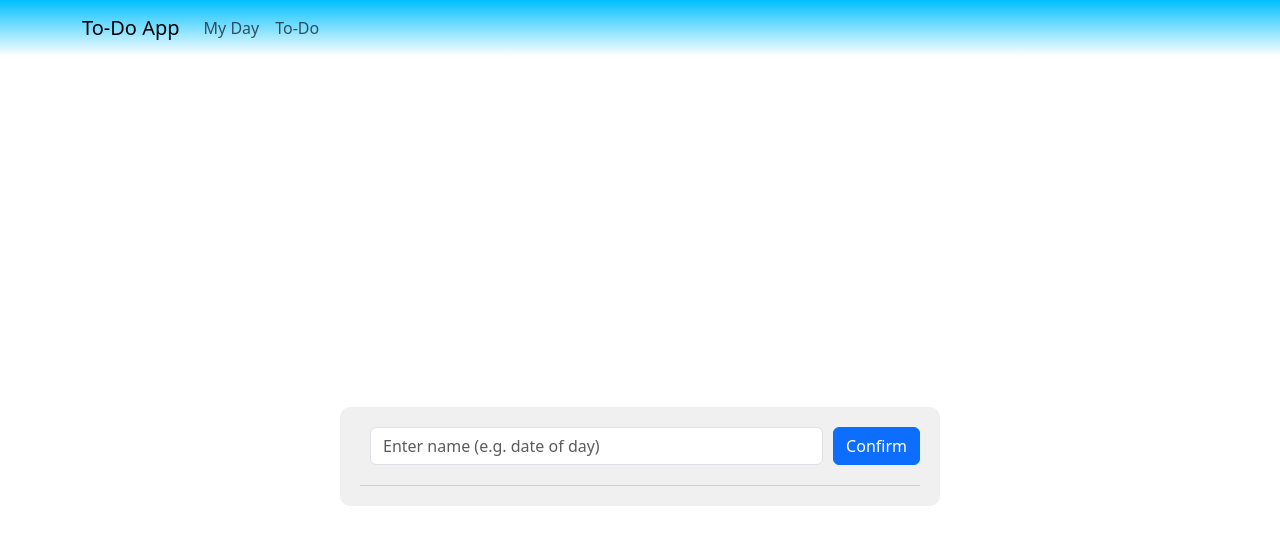
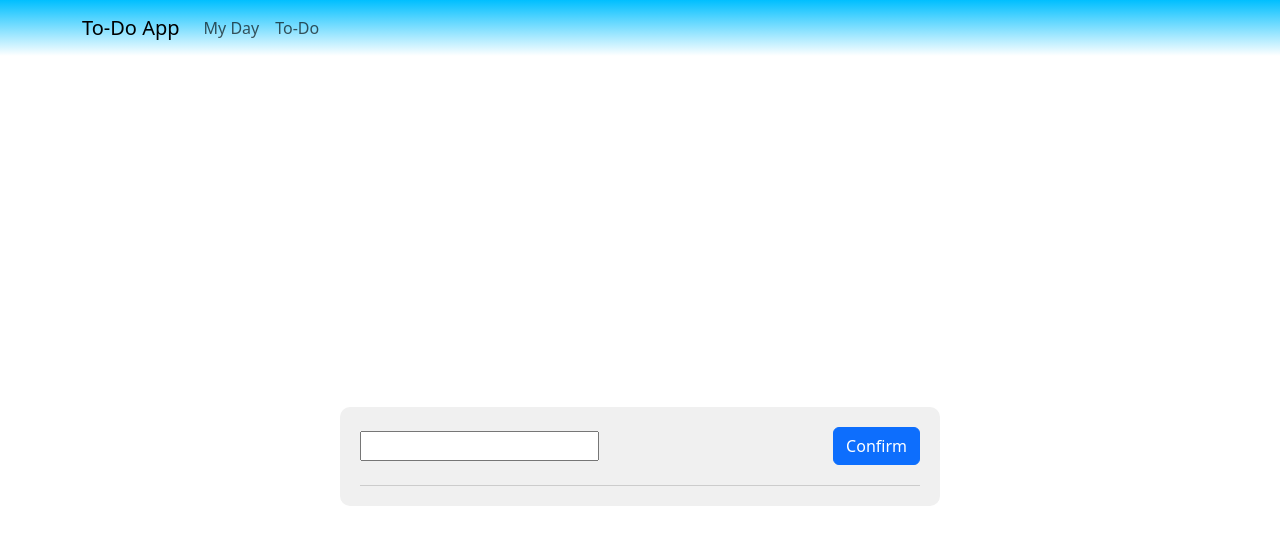
Before and after one commit to KrzysztofW02/To-Do_React_APP, a React (Vite) app in the folder react-app/: page / in a window 1280 px wide. Both pictures are taken after a click on the button "Add New Day". Shown: the top 544 px of the page. Built offline with nearby package versions, Linux system fonts and the light colour scheme.

Commit message:
Added datepicker to home to choose date of day instade of typing it in the field

```diff
--- a/react-app/package.json
+++ b/react-app/package.json
@@ -13,10 +13,12 @@
     "bootstrap": "^5.3.3",
     "react": "^18.2.0",
     "react-bootstrap": "^2.10.1",
+    "react-datepicker": "^6.5.0",
     "react-dom": "^18.2.0"
   },
   "devDependencies": {
     "@types/react": "^18.2.56",
+    "@types/react-datepicker": "^6.2.0",
     "@types/react-dom": "^18.2.19",
     "@typescript-eslint/eslint-plugin": "^7.0.2",
     "@typescript-eslint/parser": "^7.0.2",
--- a/react-app/src/App.tsx
+++ b/react-app/src/App.tsx
@@ -8,6 +8,7 @@ function App() {
     "Home" | "NewDay"
   >("Home");
   const [dayName, setDayName] = useState<string>("");
+  const [days, setDays] = useState<string[]>([]);
 
   const handleNavbarItemClick = (component: "Home" | "NewDay") => {
     setDisplayedComponent(component);
@@ -28,7 +29,11 @@ function App() {
       </div>
       <div>
         {displayedComponent === "Home" && (
-          <HomeComponent onMenuClick={handleMenuItemClick} />
+          <HomeComponent
+            onMenuClick={handleMenuItemClick}
+            days={days}
+            setDays={setDays}
+          />
         )}
         {displayedComponent === "NewDay" && (
           <NewDayComponent dayName={dayName} />
--- a/react-app/src/components/Home.tsx
+++ b/react-app/src/components/Home.tsx
@@ -1,27 +1,27 @@
 import React, { useState } from "react";
-import { Button, FormControl } from "react-bootstrap";
+import { Button } from "react-bootstrap";
+import DatePicker from "react-datepicker";
+import "react-datepicker/dist/react-datepicker.css";
 
 interface HomeComponentProps {
   onMenuClick: (dayName: string) => void;
+  days: string[];
+  setDays: React.Dispatch<React.SetStateAction<string[]>>;
 }
 
-function HomeComponent({ onMenuClick }: HomeComponentProps) {
-  const [day, setDay] = useState<string>("");
+function HomeComponent({ onMenuClick, days, setDays }: HomeComponentProps) {
+  const [startDate, setStartDate] = useState<Date | null>(null);
   const [showInput, setShowInput] = useState<boolean>(false);
-  const [days, setDays] = useState<string[]>([]);
 
   const handleAddDay = () => {
     setShowInput(true);
   };
 
-  const handleInputChange = (event: React.ChangeEvent<HTMLInputElement>) => {
-    setDay(event.target.value);
-  };
-
   const handleConfirmDay = () => {
-    if (day.trim() !== "") {
-      setDays([...days, day]);
-      setDay("");
+    if (startDate) {
+      const formattedDate = startDate.toLocaleDateString();
+      setDays([...days, formattedDate]);
+      setStartDate(null); // Resetujemy wybraną datę
       setShowInput(false);
     }
   };
@@ -41,11 +41,9 @@ function HomeComponent({ onMenuClick }: HomeComponentProps) {
           )}
           {showInput && (
             <React.Fragment>
-              <FormControl
-                type="text"
-                placeholder="Enter name (e.g. date of day)"
-                value={day}
-                onChange={handleInputChange}
+              <DatePicker
+                selected={startDate}
+                onChange={(date: Date | null) => setStartDate(date)}
               />
               <Button variant="primary" onClick={handleConfirmDay}>
                 Confirm
```
Also changed, not shown: 1 other file (tests, documents, lock files or other folders).
